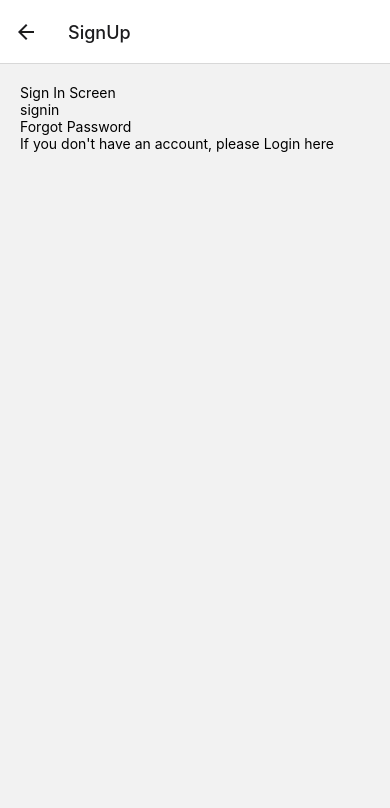
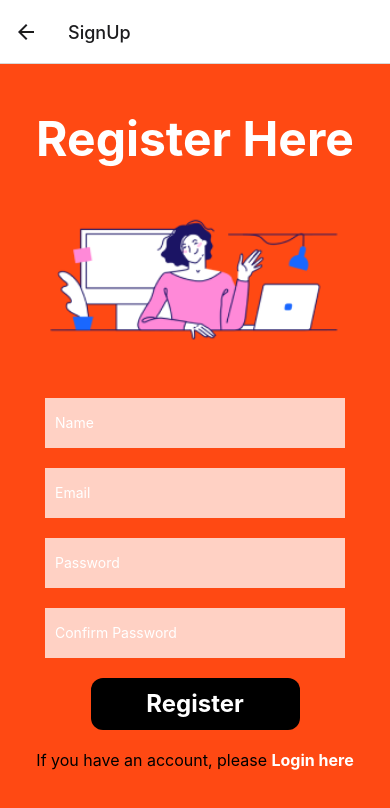
Before and after one commit to ousl-groupE5-ExpiryInspector/ExpiryInspector, a React Native app in the folder Frontend/: screen /SignUp in a window 390 px wide. Shown: the top 808 px of the page. Built offline with nearby package versions, Linux system fonts and the light colour scheme.

Commit message:
Sign in page UI created fixes #10
Sign in page done, and did some modification to Landing page(image container size set to 66%)

```diff
--- a/Frontend/src/screens/LandingPage.js
+++ b/Frontend/src/screens/LandingPage.js
@@ -1,5 +1,6 @@
 import React from 'react';
 import { StyleSheet, Text, View, TouchableOpacity, Image } from 'react-native';
+import ButtonComponentAuth from '../components/ButtonComponentAuth';
 
 export default function LandingPage({ navigation }) {
 
@@ -14,9 +15,8 @@ export default function LandingPage({ navigation }) {
       <Image source={require('../../assets/Landing_image.jpg')} style={styles.image} />
 
       <View style={styles.buttonContainer}>
-        <TouchableOpacity style={styles.button} onPress={handleLanding}>
-          <Text style={styles.buttonText}>Get Started</Text>
-        </TouchableOpacity>
+        <ButtonComponentAuth title={'Get Started'} onPress={handleLanding}/>
+
       </View>
     </View>
   );
@@ -27,12 +27,12 @@ const styles = StyleSheet.create({
     flex: 1,
     backgroundColor: '#FF4913',
     alignItems: 'center',
-    justifyContent: 'space-between', // Space out items
+    justifyContent: 'space-between',
   },
   curvedRectangle: {
     position: 'absolute',
     width: '100%',
-    height: '73%',
+    height: '69%',
     backgroundColor: '#cfb5b2',
     borderBottomRightRadius: 320,
     top: 0,
@@ -40,7 +40,7 @@ const styles = StyleSheet.create({
   },
   image: {
     width: '100%',
-    height: '70%',
+    height: '66%',
     borderBottomRightRadius: 310,
     overflow: 'hidden',
     resizeMode: 'cover',
@@ -49,7 +49,7 @@ const styles = StyleSheet.create({
   buttonContainer: {
     width: '100%',
     alignItems: 'center',
-    marginBottom: 50,
+    marginBottom: 70,
   },
   button: {
     width: 209,
--- a/Frontend/src/screens/SignInScreen.js
+++ b/Frontend/src/screens/SignInScreen.js
@@ -1,40 +1,84 @@
-import React from 'react';
-import { View, Text, TouchableOpacity } from 'react-native';
+import React, { useState } from 'react';
+import { Text, TouchableOpacity, View, StyleSheet } from 'react-native';
+import InputFieldCom from '../components/inputField';
+import ButtonComponentAuth from '../components/ButtonComponentAuth';
+import ImageComponentAuth from '../components/ImageComponentAuth';
+import HeaderTextComponent from '../components/HeaderTextComponent';
+import BackgroundFlex from '../components/BackgroundFlex';
 
-export default function SignInScreen({ navigation }) {
-  const handleLogin = () => {
-    // Button click will navigate to the Dashboard
+
+export default function SignUpScreen({ navigation }) {
+  const [name, setName] = useState('');
+  const [email, setEmail] = useState('');
+  const [password, setPassword] = useState('');
+  const [confirmPassword, setConfirmPassword] = useState('');
+
+  const handleRegister = () => {
     navigation.navigate('Dashboard');
   };
 
   const navigateToLogin = () => {
-    // Redirect to Sign Up screen
     navigation.navigate('Login');
   };
 
-  const navigateToForgotPW = () => {
-    // Redirect to Forgot Password screen
-    navigation.navigate('ForgotPass');
-  };
+  return (
+    <BackgroundFlex>
+      <HeaderTextComponent title="Register Here" />
 
-  return (
-    <View style={{ padding: 20 }}>
-      <Text>Sign In Screen</Text>
+      <ImageComponentAuth source={require('../../assets/cover_signup.png')} />
 
-      <TouchableOpacity onPress={handleLogin}>
-        <Text>signin</Text>
-      </TouchableOpacity>
+      <InputFieldCom
+        placeholder="Name"
+        value={name}
+        onChangeText={setName}
+      />
+      <InputFieldCom
+        placeholder="Email"
+        keyboardType="email-address"
+        value={email}
+        onChangeText={setEmail}
+      />
+      <InputFieldCom
+        placeholder="Password"
+        secureTextEntry={true}
+        value={password}
+        onChangeText={setPassword}
+      />
+      <InputFieldCom
+        placeholder="Confirm Password"
+        secureTextEntry={true}
+        value={confirmPassword}
+        onChangeText={setConfirmPassword}
+      />
 
-      <TouchableOpacity onPress={navigateToForgotPW}>
-        <Text>Forgot Password</Text>
-      </TouchableOpacity>
+      <ButtonComponentAuth title="Register" onPress={handleRegister} />
 
-      <Text>
-        If you don't have an account, please{' '}
+      <View style={styles.rowContainer}>
+        <Text style={styles.footerText}>
+          If you have an account, please{' '}
+        </Text>
         <TouchableOpacity onPress={navigateToLogin}>
-          <Text>Login here</Text>
+          <Text style={styles.loginText}>Login here</Text>
         </TouchableOpacity>
-      </Text>
-    </View>
+      </View>
+    </BackgroundFlex>
   );
 }
+
+const styles = StyleSheet.create({
+  rowContainer: {
+    flexDirection: 'row',
+    alignItems: 'center',
+    marginTop: 10,
+    marginBottom: 30,
+  },
+  footerText: {
+    color: 'black',
+    fontSize: 16,
+  },
+  loginText: {
+    color: 'white',
+    fontWeight: 'bold',
+    fontSize: 16,
+  },
+});
```
Also changed, not shown: Frontend/assets/cover_signup.png (added), 1 other file (tests, documents, lock files or other folders).
